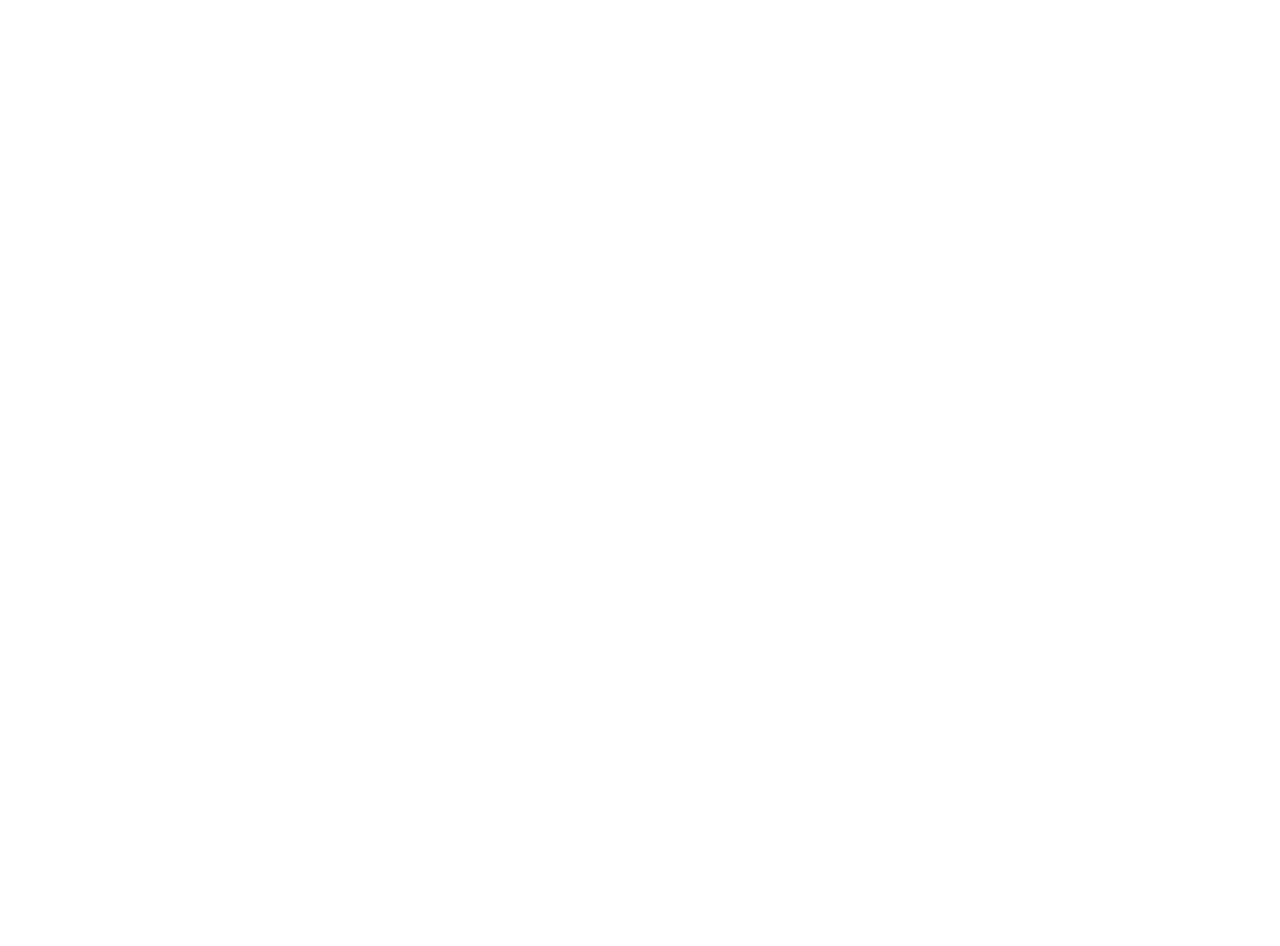
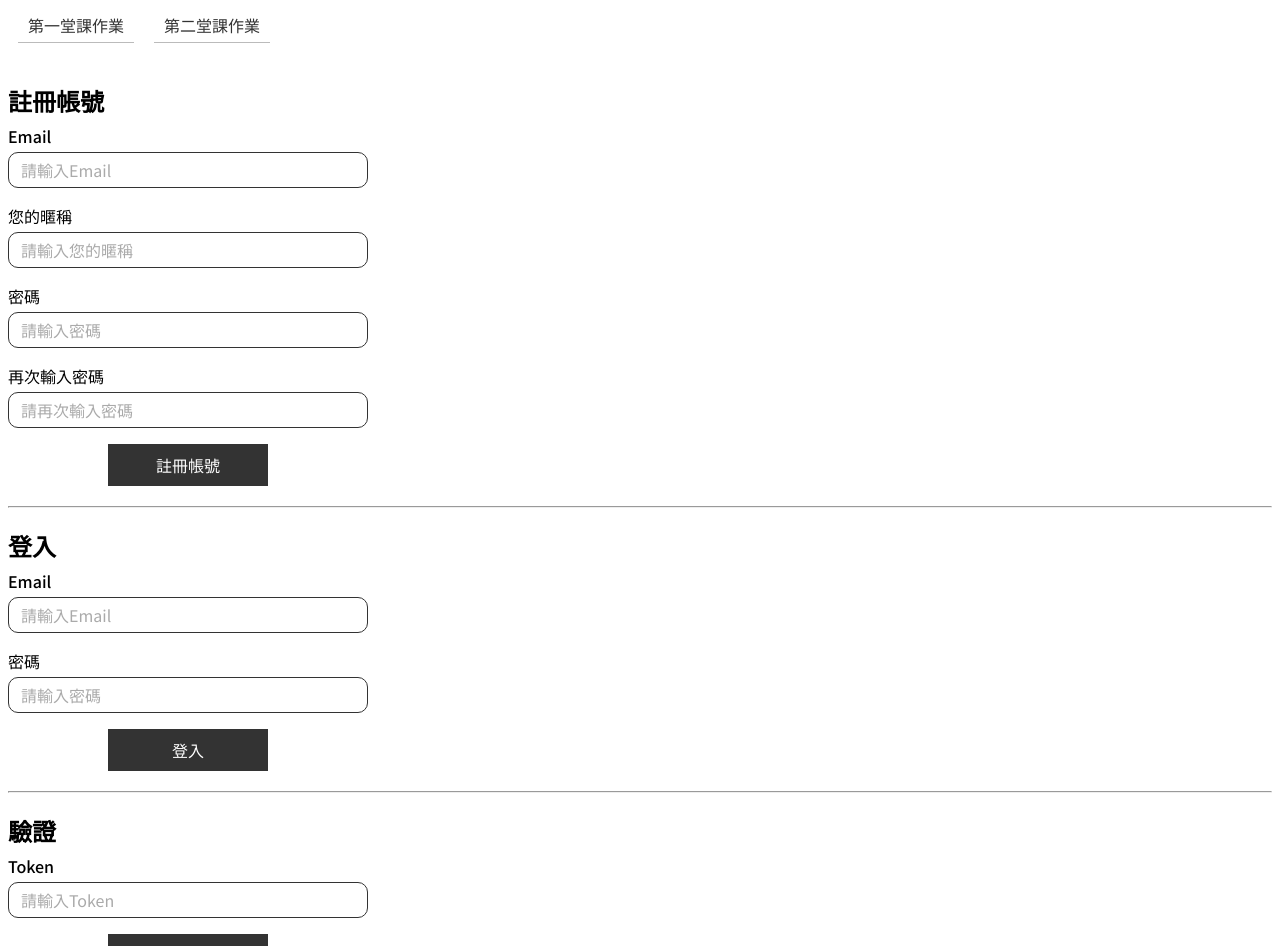
Before and after one commit to candace2021/2025-vue-hexschool_1, a Vue app: page /second in a window 1280 px wide. Before the commit this address had no page. Shown: the top 946 px of the page. Before the commit the page ends 800 px from the top, so only its background shows below. Built offline with nearby package versions, Linux system fonts and the light colour scheme.

Commit message:
更新第二堂

```diff
--- a/package.json
+++ b/package.json
@@ -15,6 +15,7 @@
     "pages": "vite build && gh-pages -d dist"
   },
   "dependencies": {
+    "axios": "^1.11.0",
     "vue": "^3.5.18",
     "vue-router": "^4.5.1"
   },
--- a/src/App.vue
+++ b/src/App.vue
@@ -1,3 +1,22 @@
 <template>
+  <header>
+    <RouterLink to="/">第一堂課作業</RouterLink>
+    <RouterLink to="/second">第二堂課作業</RouterLink>
+    <!-- <RouterLink to="/">第三堂課作業</RouterLink>
+    <RouterLink to="/">第四堂課作業</RouterLink> -->
+  </header>
   <RouterView />
 </template>
+<style lang="scss">
+header {
+  margin-bottom: 40px;
+  a {
+    display: inline-block;
+    padding: 5px 10px;
+    margin: 0 10px;
+    color: #333;
+    text-decoration: none;
+    border-bottom: 1px solid #bbb;
+  }
+}
+</style>
--- a/src/router/index.js
+++ b/src/router/index.js
@@ -8,6 +8,11 @@
       name: 'home',
       component: () => import('../views/HomeView.vue'),
     },
+    {
+      path: '/second',
+      name: 'second',
+      component: () => import('../views/SecondView.vue'),
+    },
   ],
 })
 
--- /dev/null
+++ b/src/views/SecondView.vue
@@ -0,0 +1,298 @@
+<script setup>
+import axios from 'axios'
+import { ref } from 'vue'
+
+const apiURL = 'https://todolist-api.hexschool.io'
+const content = ref({})
+const validate = ref({})
+const message = ref('')
+const messageIn = ref('')
+const messageToken = ref('')
+
+const axiosAPI = async (type, link, payload, txt, num, config = {}) => {
+  try {
+    const res = await axios[type](`${apiURL + link}`, payload, config)
+    if (res.data.status) {
+      if (num == 0) {
+        messageIn.value = txt + res.data.token
+      } else if (num == 1) {
+        message.value = txt
+      } else if (num == 2) {
+        messageToken.value = txt
+      }
+    }
+    content.value = {}
+    validate.value = {}
+  } catch (error) {
+    if (num == 0) {
+      messageIn.value = error.response?.data?.message || '錯誤'
+    } else if (num == 1) {
+      message.value = error.response?.data?.message || '錯誤'
+    } else if (num == 2) {
+      messageToken.value = error.response?.data?.message || '錯誤'
+    }
+  }
+}
+const registerVerify = () => {
+  message.value = ''
+  verification.email(content.value.email)
+  verification.nickname(content.value.nickname)
+  verification.password(content.value.password)
+  verification.password2(content.value.password2)
+
+  const payload = {
+    email: content.value.email,
+    password: content.value.password,
+    nickname: content.value.nickname,
+  }
+  if (Object.keys(validate.value).length === 0) {
+    axiosAPI('post', '/users/sign_up', payload, '註冊成功', 1)
+  }
+}
+const signInVerify = () => {
+  messageIn.value = ''
+  verification.email(content.value.emailIn, 0)
+  verification.password(content.value.passwordIn, 0)
+
+  const payload = {
+    email: content.value.emailIn,
+    password: content.value.passwordIn,
+  }
+  if (!validate.value.emailIn && !validate.value.passwordIn) {
+    axiosAPI('post', '/users/sign_in', payload, '登入成功, Token= ', 0)
+  }
+}
+const tokenVerify = () => {
+  verification.token(content.value.token)
+}
+const signOutVerify = () => {
+  verification.token(content.value.token, 0)
+}
+
+const verification = {
+  email: (mail, num = 1) => {
+    if (!mail) {
+      if (num) {
+        validate.value.email = '此欄位不可為空值'
+      } else {
+        validate.value.emailIn = '此欄位不可為空值'
+      }
+    } else {
+      const re =
+        /^(([^<>()[\]\\.,;:\s@"]+(\.[^<>()[\]\\.,;:\s@"]+)*)|(".+"))@((\[[0-9]{1,3}\.[0-9]{1,3}\.[0-9]{1,3}\.[0-9]{1,3}\])|(([a-zA-Z\-0-9]+\.)+[a-zA-Z]{2,}))$/
+      if (re.test(String(mail).toLowerCase())) {
+        delete validate.value.email
+        delete validate.value.emailIn
+      } else {
+        if (num) {
+          validate.value.email = 'E-mail格式有誤'
+        } else {
+          validate.value.emailIn = 'E-mail格式有誤'
+        }
+      }
+    }
+  },
+  nickname: (name) => {
+    if (!name) {
+      validate.value.nickname = '此欄位不可為空值'
+    } else {
+      delete validate.value.nickname
+    }
+  },
+  password: (pas, num = 1) => {
+    if (!pas) {
+      if (num) {
+        validate.value.password = '此欄位不可為空值'
+      } else {
+        validate.value.passwordIn = '此欄位不可為空值'
+      }
+    } else {
+      if (pas.length < 6) {
+        if (num) {
+          validate.value.password = '長度不足 6 個字'
+        } else {
+          validate.value.passwordIn = '長度不足 6 個字'
+        }
+      } else {
+        delete validate.value.password
+        delete validate.value.passwordIn
+      }
+    }
+  },
+  password2: (pas2) => {
+    if (!pas2) {
+      validate.value.password2 = '此欄位不可為空值'
+    } else {
+      if (pas2 !== content.value.password) {
+        validate.value.password2 = '密碼不一致'
+      } else {
+        delete validate.value.password2
+      }
+    }
+  },
+  token: (token, num = 1) => {
+    if (!token) {
+      validate.value.token = '此欄位不可為空值'
+    } else {
+      delete validate.value.token
+      if (num) {
+        axiosAPI(
+          'get',
+          '/users/checkout',
+          { headers: { Authorization: content.value.token } },
+          '驗證成功',
+          2,
+        )
+      } else {
+        axiosAPI('post', '/users/sign_out', {}, '登出成功', 2, {
+          headers: {
+            Authorization: content.value.token,
+          },
+        })
+      }
+    }
+  },
+}
+</script>
+
+<template>
+  <div class="register">
+    <h2>註冊帳號</h2>
+    <form action="">
+      <div class="form-list">
+        <label for="">Email</label>
+        <input type="email" placeholder="請輸入Email" v-model="content.email" />
+        <small>{{ validate.email }}</small>
+      </div>
+      <div class="form-list">
+        <label for="">您的暱稱</label>
+        <input type="text" placeholder="請輸入您的暱稱" v-model="content.nickname" />
+        <small>{{ validate.nickname }}</small>
+      </div>
+      <div class="form-list">
+        <label for="">密碼</label>
+        <input type="password" placeholder="請輸入密碼" v-model="content.password" />
+        <small>{{ validate.password }}</small>
+      </div>
+      <div class="form-list">
+        <label for="">再次輸入密碼</label>
+        <input type="password" placeholder="請再次輸入密碼" v-model="content.password2" />
+        <small>{{ validate.password2 }}</small>
+      </div>
+    </form>
+    <div class="msg" v-if="message">註冊回應：{{ message }}</div>
+    <div class="btn">
+      <button class="black" type="button" @click="registerVerify">註冊帳號</button><br />
+    </div>
+  </div>
+  <hr />
+  <div class="signIn">
+    <h2>登入</h2>
+    <form action="">
+      <div class="form-list">
+        <label for="">Email</label>
+        <input type="email" placeholder="請輸入Email" v-model="content.emailIn" />
+        <small>{{ validate.emailIn }}</small>
+      </div>
+      <div class="form-list">
+        <label for="">密碼</label>
+        <input type="password" placeholder="請輸入密碼" v-model="content.passwordIn" />
+        <small>{{ validate.passwordIn }}</small>
+      </div>
+    </form>
+    <div class="msg" v-if="messageIn">登入回應：{{ messageIn }}</div>
+    <div class="btn">
+      <button class="black" type="button" @click="signInVerify">登入</button><br />
+    </div>
+  </div>
+  <hr />
+  <div class="verify">
+    <h2>驗證</h2>
+    <form action="">
+      <div class="form-list">
+        <label for="">Token</label>
+        <input type="text" placeholder="請輸入Token" v-model="content.token" />
+        <small>{{ validate.token }}</small>
+      </div>
+    </form>
+    <div class="msg" v-if="messageToken">Token回應：{{ messageToken }}</div>
+    <div class="btn">
+      <button class="black" type="button" @click="tokenVerify">驗證</button><br />
+      <button type="button" @click="signOutVerify">登出</button>
+    </div>
+  </div>
+</template>
+
+<style scoped lang="scss">
+@import url('https://fonts.googleapis.com/css2?family=Noto+Sans+TC:wght@100..900&display=swap');
+* {
+  box-sizing: border-box;
+  font-family: 'Noto Sans TC', sans-serif;
+}
+.register,
+.signIn,
+.verify {
+  max-width: 360px;
+  width: 100%;
+}
+h2 {
+  margin-bottom: 6px;
+}
+.form-list {
+  display: flex;
+  flex-direction: column;
+  margin-bottom: 12px;
+  label {
+    font-weight: 500;
+    margin-bottom: 4px;
+  }
+  input {
+    width: 100%;
+    height: 36px;
+    border-radius: 10px;
+    border: 1px solid #333;
+    padding: 0 12px;
+    font-size: 16px;
+    &::placeholder {
+      font-size: 16px;
+      color: #aaa;
+      font-family: 'Noto Sans TC', sans-serif;
+    }
+    &:active,
+    &:focus {
+      outline: none;
+    }
+  }
+  small {
+    margin-top: 4px;
+    color: #e03b3b;
+    font-weight: 500;
+  }
+}
+.btn {
+  text-align: center;
+  button {
+    cursor: pointer;
+    width: 160px;
+    height: 42px;
+    font-size: 16px;
+    margin: 0 0 12px;
+    padding: 0;
+    border: none;
+    color: #fff;
+    background-color: #333;
+    transition: opacity 0.5s;
+    &:hover {
+      opacity: 0.7;
+    }
+  }
+}
+.msg {
+  font-size: 16px;
+  margin-bottom: 10px;
+  text-align: center;
+  color: red;
+  font-weight: 700;
+  word-break: break-all;
+}
+</style>
```
Also changed, not shown: 1 other file (tests, documents, lock files or other folders).
